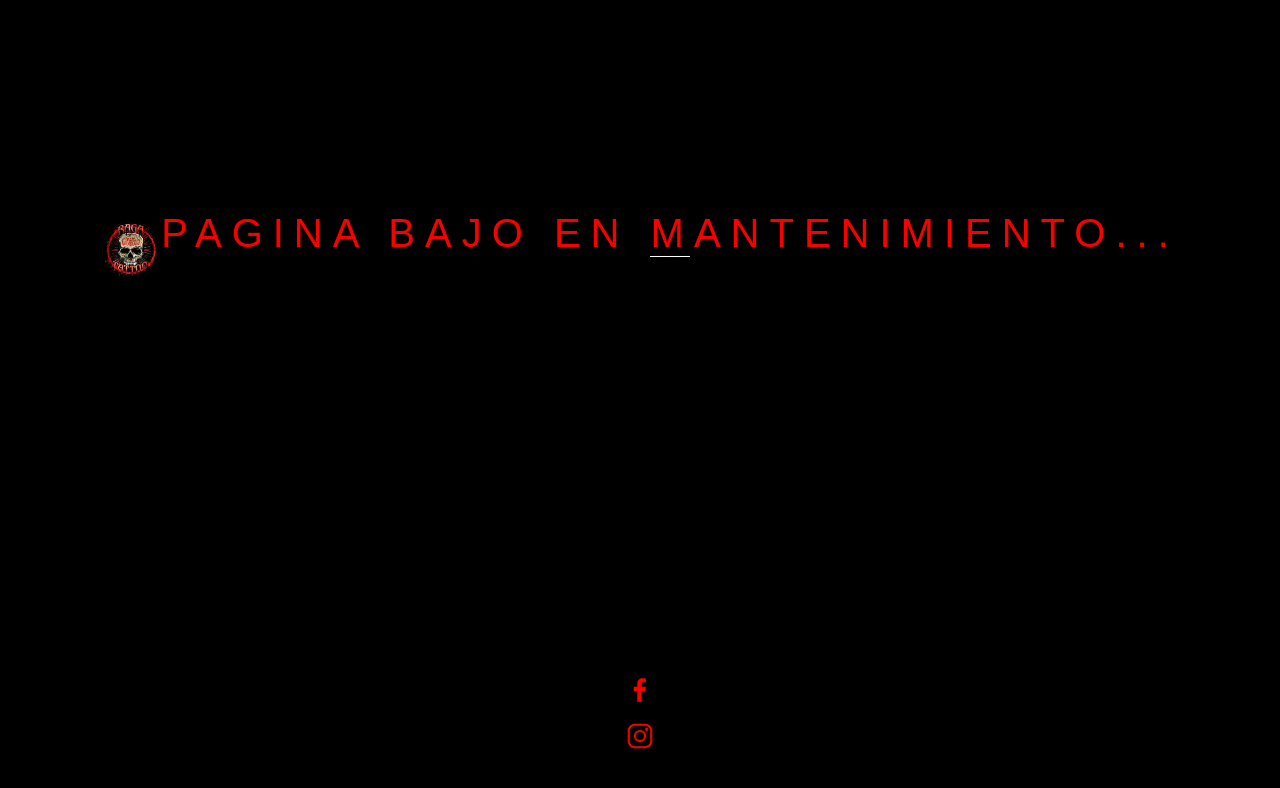
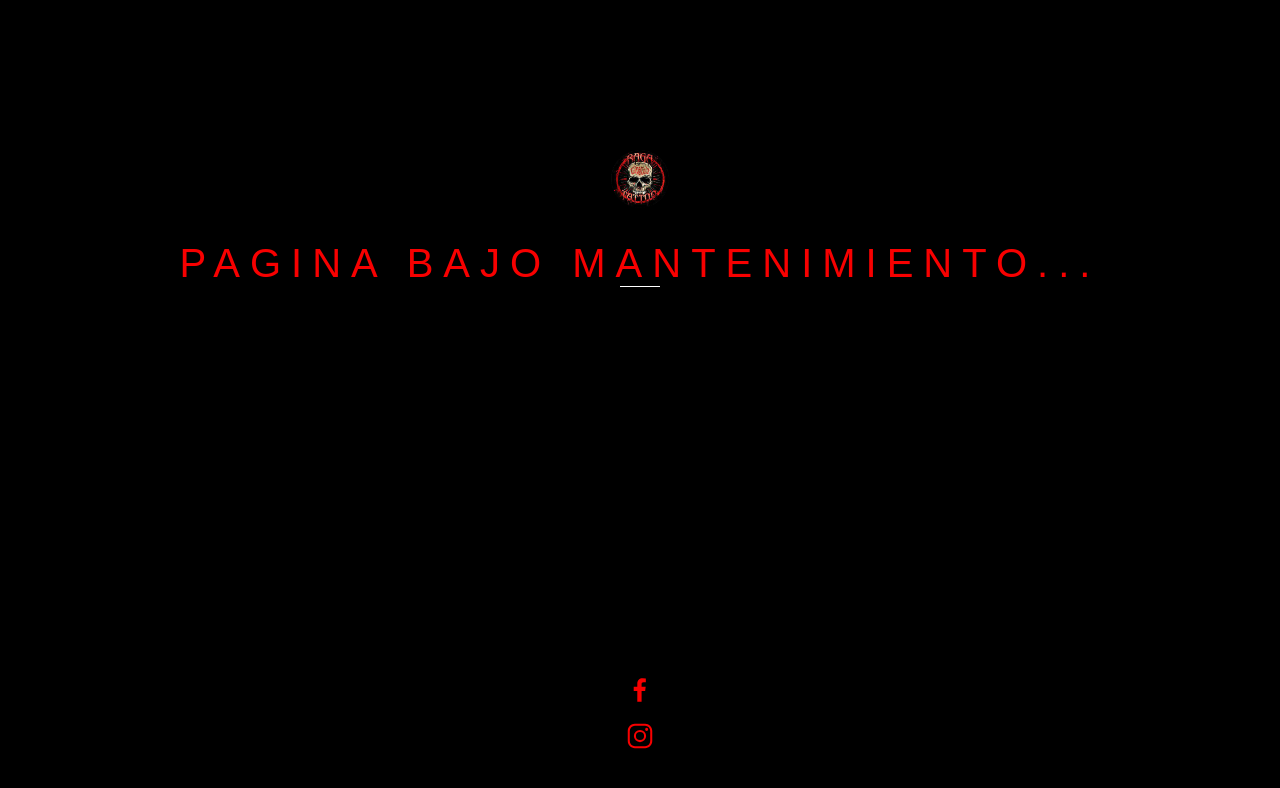
Before and after one commit to BelicStorm/TattooPageTemplate, a Next.js app: page / in a window 1280 px wide. Shown: the top 788 px of the page. Built offline with nearby package versions, Linux system fonts and the light colour scheme; a web font is replaced by a local one.

Commit message:
maquetacion 3

```diff
--- a/pages/index.js
+++ b/pages/index.js
@@ -18,7 +18,8 @@ export default function Home() {
       "width": "100%",
       "height": "500px",
       "justifyContent": "center",
-      "alignItems": "center"
+      "alignItems": "center",
+      "flexDirection": "column"
     }}>
       <Image
             src={`/media/logo.png`}
@@ -26,7 +27,7 @@ export default function Home() {
             width="60"
             height="60"
           />
-      <Title center="Pagina bajo en mantenimiento..." />
+      <Title center="Pagina bajo mantenimiento..." />
       <div className="social-Icons-Wrapper">
         <SocialButtons socialLinks={["Facebook", "Instagram"] }/>
       </div>
```
